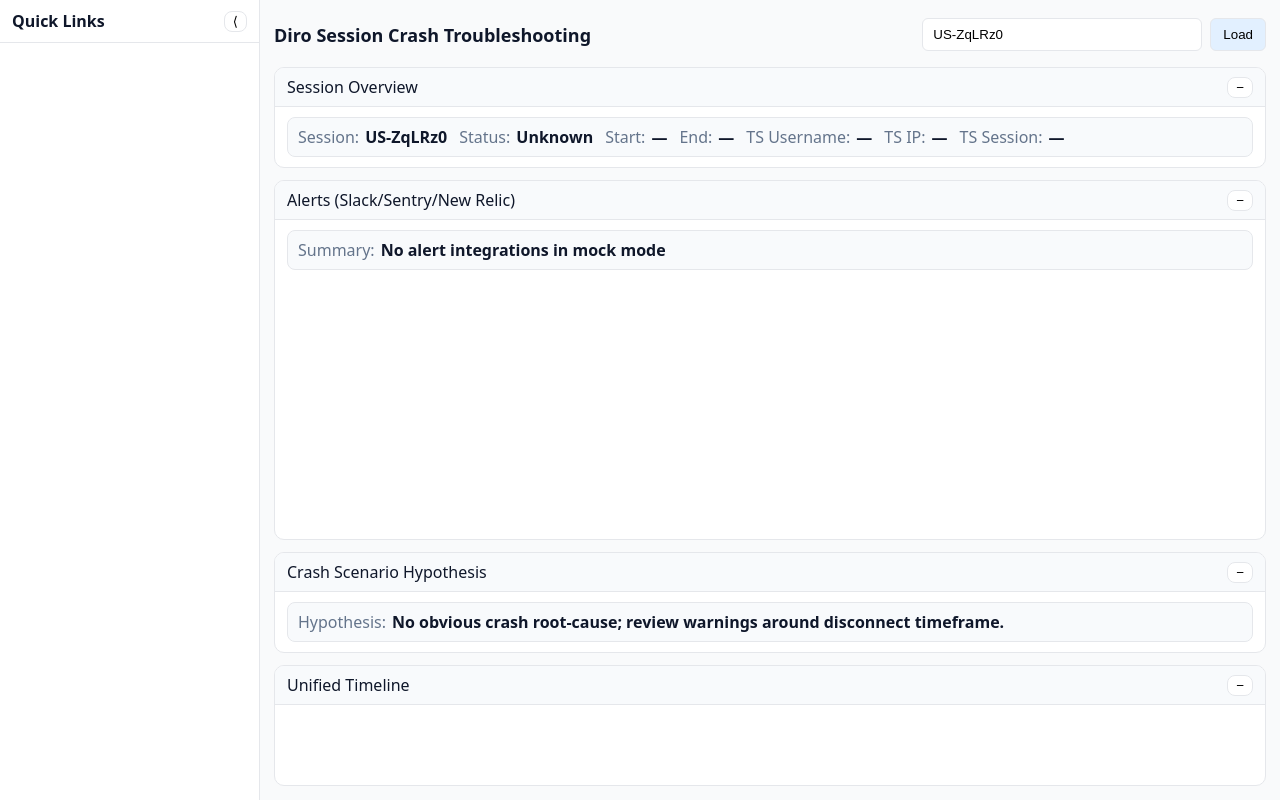
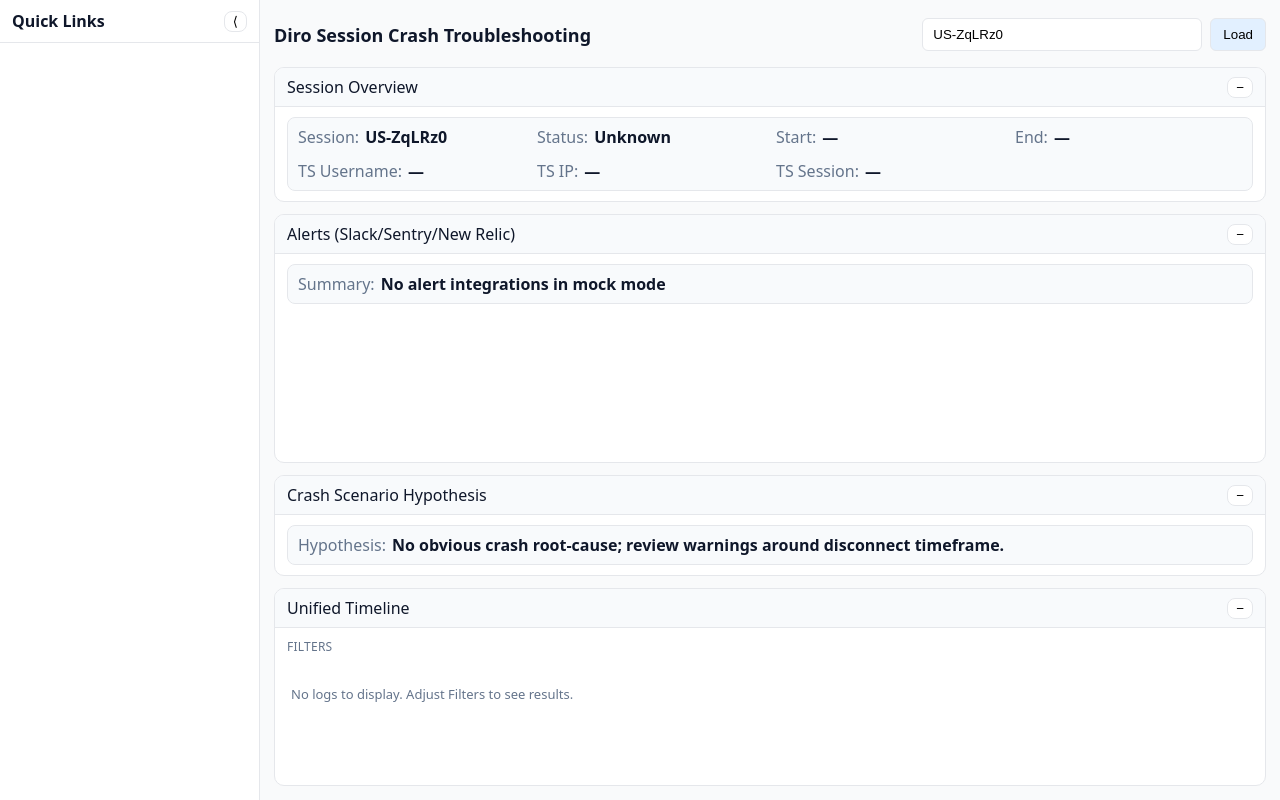
Before and after one commit to akshit-diro/diro-session-crash-troubleshooting-dashboard, a Next.js app: page / in a window 1280 px wide. Built offline with nearby package versions, Linux system fonts and the light colour scheme.

Commit message:
Fixed: sidebar, filters, no-logs scenario

```diff
--- a/components/Filters.tsx
+++ b/components/Filters.tsx
@@ -31,6 +31,7 @@ export default function Filters({
   const isCompact = mode === 'compact';
   return (
     <div className={`filters ${isCompact ? 'compact' : ''}`}>
+      <div className="filters-title">Filters</div>
       <div className="filter-grid">
         {componentsData.map((c) => (
           <button
--- a/components/Sidebar.tsx
+++ b/components/Sidebar.tsx
@@ -1,13 +1,6 @@
 import { useEffect, useState } from 'react';
 import type { ComponentData } from '../lib/types';
-
-const linkTargets = [
-  { key: 'newrelic', label: 'New Relic', href: (c: string) => `https://one.newrelic.com/?query=${encodeURIComponent(c)}` },
-  { key: 'otel', label: 'OpenTelemetry', href: (c: string) => `https://otel.example.com/?service=${encodeURIComponent(c)}` },
-  { key: 'graylog', label: 'Graylog', href: (c: string) => `https://graylog.example.com/search?q=${encodeURIComponent(c)}` },
-  { key: 'diro-codes', label: 'Diro Error Codes', href: () => `https://docs.diro.io/errors` },
-  { key: 'autonav-codes', label: 'Auto-Nav Codes', href: () => `https://docs.diro.io/autonav/errors` }
-];
+import { sidebarLinks, resolveSidebarHref } from '../lib/sidebarLinks';
 
 export default function Sidebar({ components }: { components: ComponentData[] }) {
   const [open, setOpen] = useState(true);
@@ -26,19 +19,23 @@ export default function Sidebar({ components }: { components: ComponentData[] })
       </div>
       {open && (
         <div className="sidebar-body">
-          {components.map((c) => (
+          {components.map((c) => {
+            const linksForComponent = sidebarLinks.filter((l) => l.component === c.id);
+            if (linksForComponent.length === 0) return null;
+            return (
               <div key={c.id} className="sidebar-group">
                 <div className="sidebar-title">{c.displayName}</div>
                 <div className="sidebar-links">
-                {linkTargets.map((lt) => (
-                  <a key={lt.key} href={lt.href(c.name)} target="_blank" rel="noreferrer" className="sidebar-link">
+                  {linksForComponent.map((lt) => (
+                    <a key={lt.key} href={resolveSidebarHref(lt.href, c)} target="_blank" rel="noreferrer" className="sidebar-link">
                       <span>{lt.label}</span>
                       <span className="ext-icon" aria-hidden>↗</span>
                     </a>
                   ))}
                 </div>
               </div>
-          ))}
+            );
+          })}
         </div>
       )}
     </aside>
--- a/components/Timeline.tsx
+++ b/components/Timeline.tsx
@@ -10,6 +10,9 @@ export default function Timeline({ entries, components }: { entries: LogEntry[];
   const compMap = new Map(components.map((c) => [c.id, c]));
   return (
     <div className="timeline">
+      {entries.length === 0 && (
+        <div className="timeline-empty">No logs to display. Adjust Filters to see results.</div>
+      )}
       {entries.map((e) => {
         const c = compMap.get(e.component) || compMap.get(e.component as any);
         const cls = classForComponent(e.component);
--- /dev/null
+++ b/lib/sidebarLinks.ts
@@ -0,0 +1,44 @@
+export interface SidebarLinkConfig {
+  // Component id from ComponentData.id (e.g., 'gateway', 'booking_engine')
+  component: string;
+  key: string;
+  label: string;
+  // Template may include {component} (ComponentData.name) or {id} (ComponentData.id)
+  href: string;
+}
+
+export const sidebarLinks: SidebarLinkConfig[] = [
+  // Infra / networking
+  { component: 'loadbalancer', key: 'graylog', label: 'Graylog', href: 'https://graylog.example.com/search?q={component}' },
+
+  // Gateway / core services
+  { component: 'gateway', key: 'newrelic', label: 'New Relic', href: 'https://one.newrelic.com/?query={component}' },
+  { component: 'gateway', key: 'otel', label: 'OpenTelemetry', href: 'https://otel.example.com/?service={component}' },
+  { component: 'gateway', key: 'graylog', label: 'Graylog', href: 'https://graylog.example.com/search?q={component}' },
+
+  // Booking engine
+  { component: 'booking_engine', key: 'newrelic', label: 'New Relic', href: 'https://one.newrelic.com/?query={component}' },
+  { component: 'booking_engine', key: 'otel', label: 'OpenTelemetry', href: 'https://otel.example.com/?service={component}' },
+  { component: 'booking_engine', key: 'graylog', label: 'Graylog', href: 'https://graylog.example.com/search?q={component}' },
+
+  // Web server and remote desktop layers
+  { component: 'tomcat', key: 'graylog', label: 'Graylog', href: 'https://graylog.example.com/search?q={component}' },
+  { component: 'guacd', key: 'graylog', label: 'Graylog', href: 'https://graylog.example.com/search?q={component}' },
+  { component: 'guacamole', key: 'graylog', label: 'Graylog', href: 'https://graylog.example.com/search?q={component}' },
+
+  // Terminal server
+  { component: 'terminal_server', key: 'graylog', label: 'Graylog', href: 'https://graylog.example.com/search?q={component}' },
+
+  // Browser / extension / automation / keepalive
+  { component: 'extension', key: 'autonav-codes', label: 'Auto-Nav Codes', href: 'https://docs.diro.io/autonav/errors' },
+  { component: 'automation', key: 'autonav-codes', label: 'Auto-Nav Codes', href: 'https://docs.diro.io/autonav/errors' },
+  { component: 'automation', key: 'graylog', label: 'Graylog', href: 'https://graylog.example.com/search?q={component}' },
+  { component: 'keepalive', key: 'graylog', label: 'Graylog', href: 'https://graylog.example.com/search?q={component}' },
+];
+
+export function resolveSidebarHref(template: string, c: { id: string; name: string }): string {
+  const encodedComponent = encodeURIComponent(c.name);
+  return template
+    .replaceAll('{component}', encodedComponent)
+    .replaceAll('{id}', encodeURIComponent(c.id));
+}
--- a/styles/globals.css
+++ b/styles/globals.css
@@ -11,11 +11,13 @@ body { margin: 0; font-family: ui-sans-serif, system-ui, -apple-system, Segoe UI
 
 /* Fixed sidebar; main content shifts via --sidebar-w */
 .layout { min-height: 100%; }
-.sidebar { position: fixed; top: 0; left: 0; height: 100vh; border-right: 1px solid var(--border); background: white; transition: width 0.2s ease; overflow: hidden; z-index: 10; }
+.sidebar { position: fixed; top: 0; left: 0; height: 100vh; border-right: 1px solid var(--border); background: white; transition: width 0.2s ease; overflow: hidden; z-index: 10; display: flex; flex-direction: column; }
 .sidebar.closed { width: 40px; }
 .sidebar.open { width: 260px; }
 .sidebar-header { display: flex; align-items: center; justify-content: space-between; padding: 10px 12px; border-bottom: 1px solid var(--border); }
-.sidebar-body { padding: 8px 10px; }
+.sidebar.closed .sidebar-header { justify-content: center; padding: 6px; }
+.sidebar.closed .sidebar-header strong { display: none; }
+.sidebar-body { padding: 8px 10px; overflow-y: auto; flex: 1 1 auto; min-height: 0; }
 .sidebar-group { margin-bottom: 12px; }
 .sidebar-title { font-size: 12px; font-weight: 700; color: var(--muted); margin-bottom: 6px; text-transform: uppercase; }
 .sidebar-links { display: grid; grid-template-columns: 1fr; gap: 4px; }
@@ -34,14 +36,15 @@ body { margin: 0; font-family: ui-sans-serif, system-ui, -apple-system, Segoe UI
 .section-body { padding: 10px 12px; }
 .toggle { border: 1px solid var(--border); border-radius: 8px; padding: 2px 8px; background: white; cursor: pointer; }
 
-/* Simpler overview strip */
-.overview-strip { display: flex; flex-wrap: wrap; gap: 12px; background: #f8fafc; border: 1px solid var(--border); padding: 8px 10px; border-radius: 8px; }
+/* Better width usage for overview/alerts/hypothesis */
+.overview-strip { display: grid; grid-template-columns: repeat(auto-fit, minmax(180px, 1fr)); gap: 12px; background: #f8fafc; border: 1px solid var(--border); padding: 8px 10px; border-radius: 8px; }
 .kv { display: inline-flex; gap: 6px; }
 .kv .k { color: var(--muted); }
 .kv .v { font-weight: 600; }
 
 /* Filters */
-.filters { display: grid; gap: 10px; }
+.filters { display: grid; gap: 10px; margin-bottom: 12px; }
+.filters-title { font-size: 12px; text-transform: uppercase; color: var(--muted); letter-spacing: 0.02em; }
 .filter-group { background: #fbfbff; border: 1px dashed var(--border); padding: 10px; border-radius: 8px; }
 .filter-title { font-size: 12px; text-transform: uppercase; color: var(--muted); margin-bottom: 8px; }
 .filter-grid { display: grid; grid-template-columns: repeat(6, minmax(0, 1fr)); gap: 8px; }
@@ -63,6 +66,7 @@ body { margin: 0; font-family: ui-sans-serif, system-ui, -apple-system, Segoe UI
 .log-level.warning { background: #fef9c3; color: #713f12; }
 .log-level.error { background: #fee2e2; color: #7f1d1d; }
 .log-details { margin: 8px 0 0; font-size: 12px; background: #f8fafc; border: 1px solid var(--border); padding: 8px; border-radius: 8px; white-space: pre-wrap; }
+.timeline-empty { color: var(--muted); font-size: 13px; padding: 8px 4px 12px; }
 
 /* Pastel per-component accents */
 .log.comp-loadbalancer { border-left-color: #f5c6d6; }
```
Lines whose indentation alone changed are shown as unchanged.
